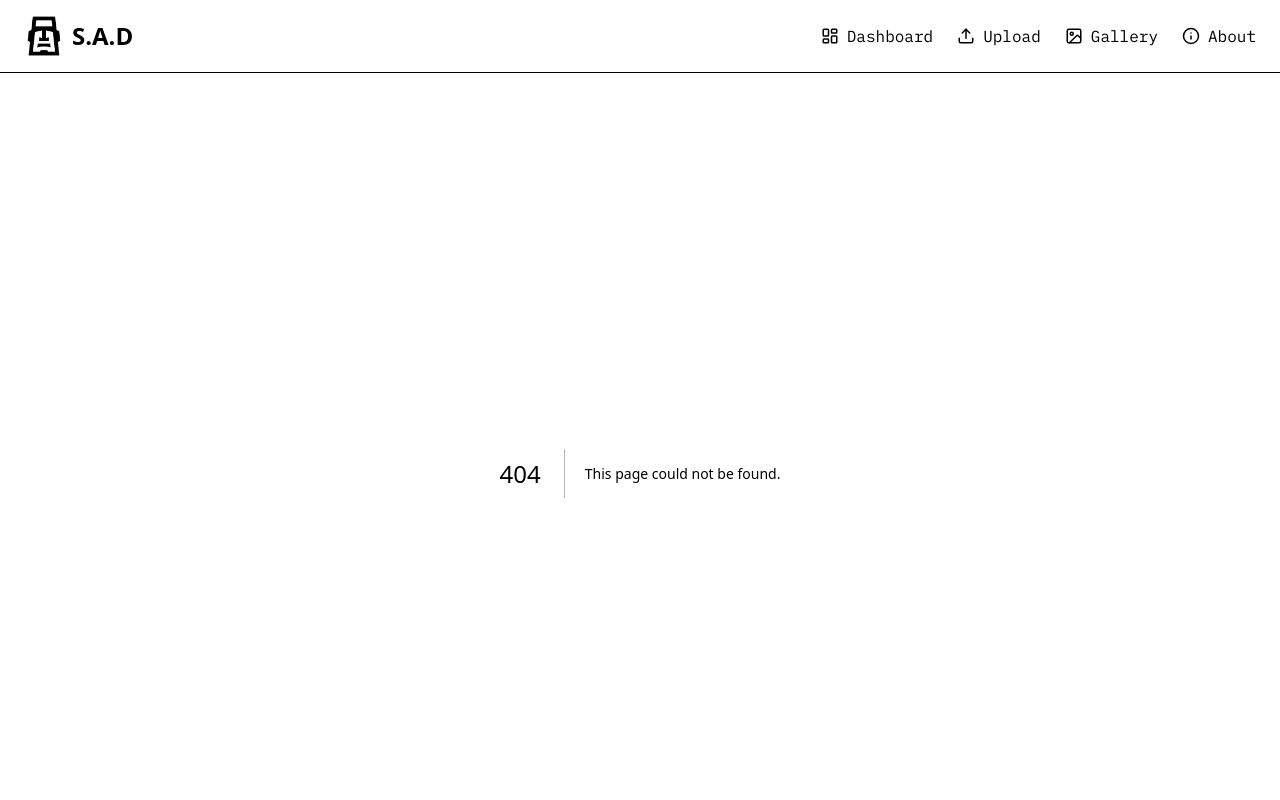
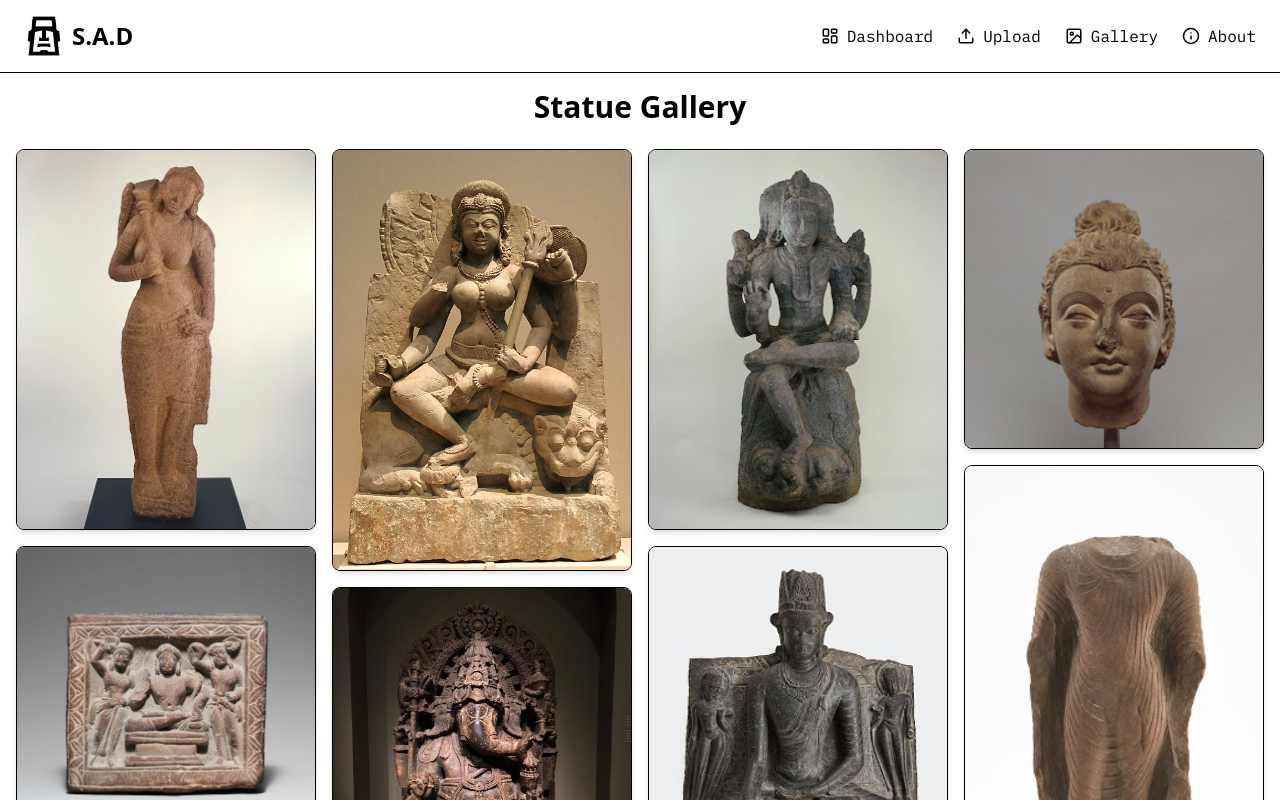
Before and after one commit to Rajkumar-robert/statue-age-identifier, a Next.js app: page /gallery in a window 1280 px wide. Before the commit this address had no page. Shown: the top 800 px of the page. Built offline with nearby package versions, Linux system fonts and the light colour scheme.

Commit message:
feat: image gallery page completed

```diff
--- /dev/null
+++ b/app/gallery/page.js
@@ -0,0 +1,31 @@
+"use client";
+import Image from "next/image";
+import React from "react";
+
+const Gallery = () => {
+  // Sample images (replace with actual statue images)
+  const images = Array.from({ length: 12 }, (_, i) => `/statue_images/${i + 1}.png`);
+
+  return (
+    <div className="p-4">
+      <h1 className="text-3xl font-semibold text-center mb-6">Statue Gallery</h1>
+
+      {/* Masonry Grid Layout */}
+      <div className="columns-2 md:columns-3 lg:columns-4 gap-4 space-y-4">
+        {images.map((src, index) => (
+          <div key={index} className="break-inside-avoid overflow-hidden rounded-lg shadow-md border-1 border-black">
+            <Image
+              src={src}
+              alt={`Statue ${index + 1}`}
+              width={500}
+              height={700}
+              className="w-full h-auto object-cover transition-transform duration-300 hover:scale-105"
+            />
+          </div>
+        ))}
+      </div>
+    </div>
+  );
+};
+
+export default Gallery;
--- a/components/Navbar.js
+++ b/components/Navbar.js
@@ -2,7 +2,15 @@
 import { useState } from "react";
 import Link from "next/link";
 import Image from "next/image";
-import { LayoutDashboard, Menu, X, Home, Upload, Info, ImageIcon } from "lucide-react"; // Lucide icons
+import {
+  LayoutDashboard,
+  Menu,
+  X,
+  Home,
+  Upload,
+  Info,
+  ImageIcon,
+} from "lucide-react"; // Lucide icons
 
 export default function Navbar() {
   const [isOpen, setIsOpen] = useState(false);
@@ -20,12 +28,11 @@ export default function Navbar() {
             className="cursor-pointer"
           />
           <h1 className="font-bold  text-2xl">S.A.D</h1>
-
         </Link>
 
         {/* Desktop Menu */}
         <ul className="hidden md:flex space-x-6">
-          <NavItem href="/dashbord" Icon={LayoutDashboard} text="Dashboard" />
+          <NavItem href="/dashboard" Icon={LayoutDashboard} text="Dashboard" />
           <NavItem href="/upload" Icon={Upload} text="Upload" />
           <NavItem href="/gallery" Icon={ImageIcon} text="Gallery" />
           <NavItem href="/about" Icon={Info} text="About" />
@@ -36,14 +43,18 @@ export default function Navbar() {
           onClick={() => setIsOpen(!isOpen)}
           className="md:hidden focus:outline-none"
         >
-          {isOpen ? <X size={28} className="text-black" /> : <Menu size={28} className="text-black" />}
+          {isOpen ? (
+            <X size={28} className="text-black" />
+          ) : (
+            <Menu size={28} className="text-black" />
+          )}
         </button>
       </div>
 
       {/* Mobile Menu */}
       {isOpen && (
         <ul className="md:hidden flex flex-col items-center space-y-4 mt-4">
-          <NavItem href="/" Icon={Home} text="Home" />
+          <NavItem href="/dashboard" Icon={LayoutDashboard} text="Dashboard" />
           <NavItem href="/upload" Icon={Upload} text="Upload" />
           <NavItem href="/gallery" Icon={ImageIcon} text="Gallery" />
           <NavItem href="/about" Icon={Info} text="About" />
@@ -56,7 +67,10 @@ export default function Navbar() {
 // Reusable NavItem Component
 const NavItem = ({ href, Icon, text }) => (
   <li>
-    <Link href={href} className="flex font-mono items-center space-x-2 hover:text-gray-600">
+    <Link
+      href={href}
+      className="flex font-mono items-center space-x-2 hover:text-gray-600"
+    >
       <Icon size={18} className="text-black" />
       <span>{text}</span>
     </Link>
```
Also changed, not shown: 1 other file (tests, documents, lock files or other folders).
